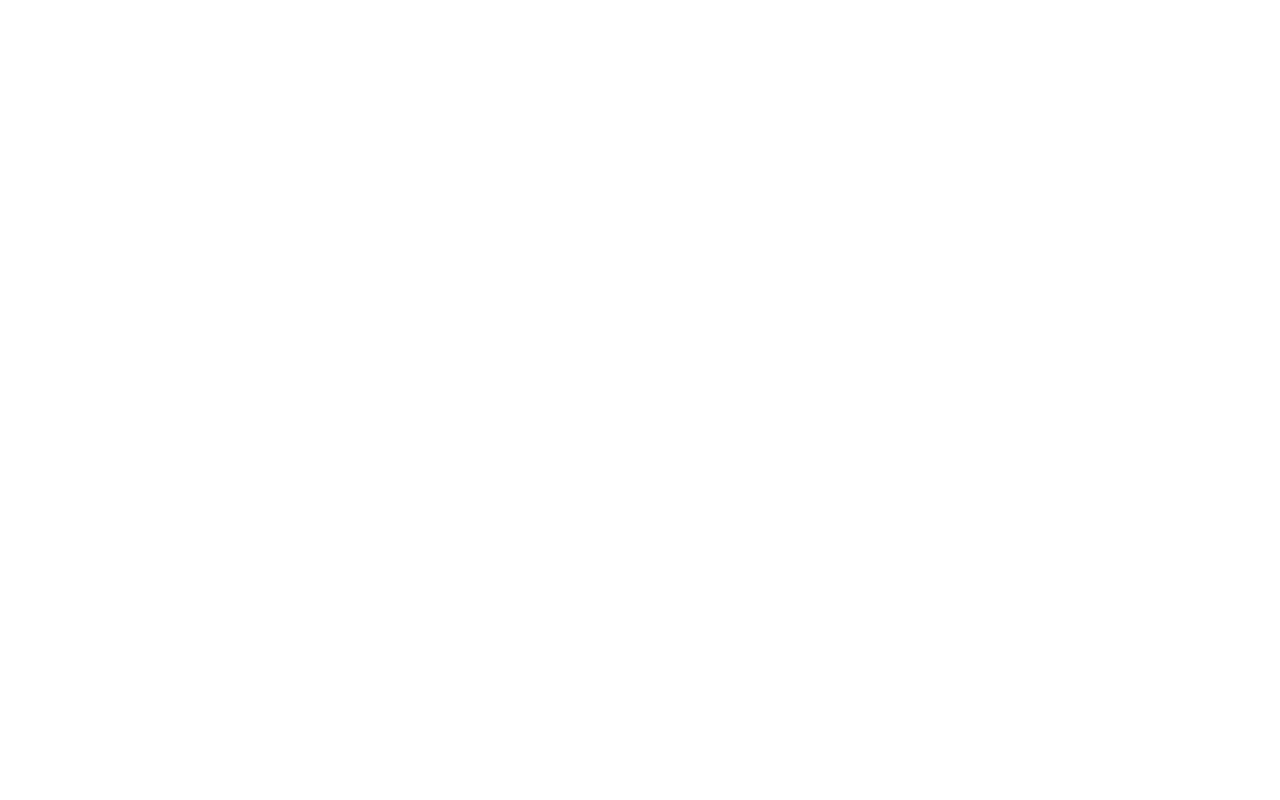
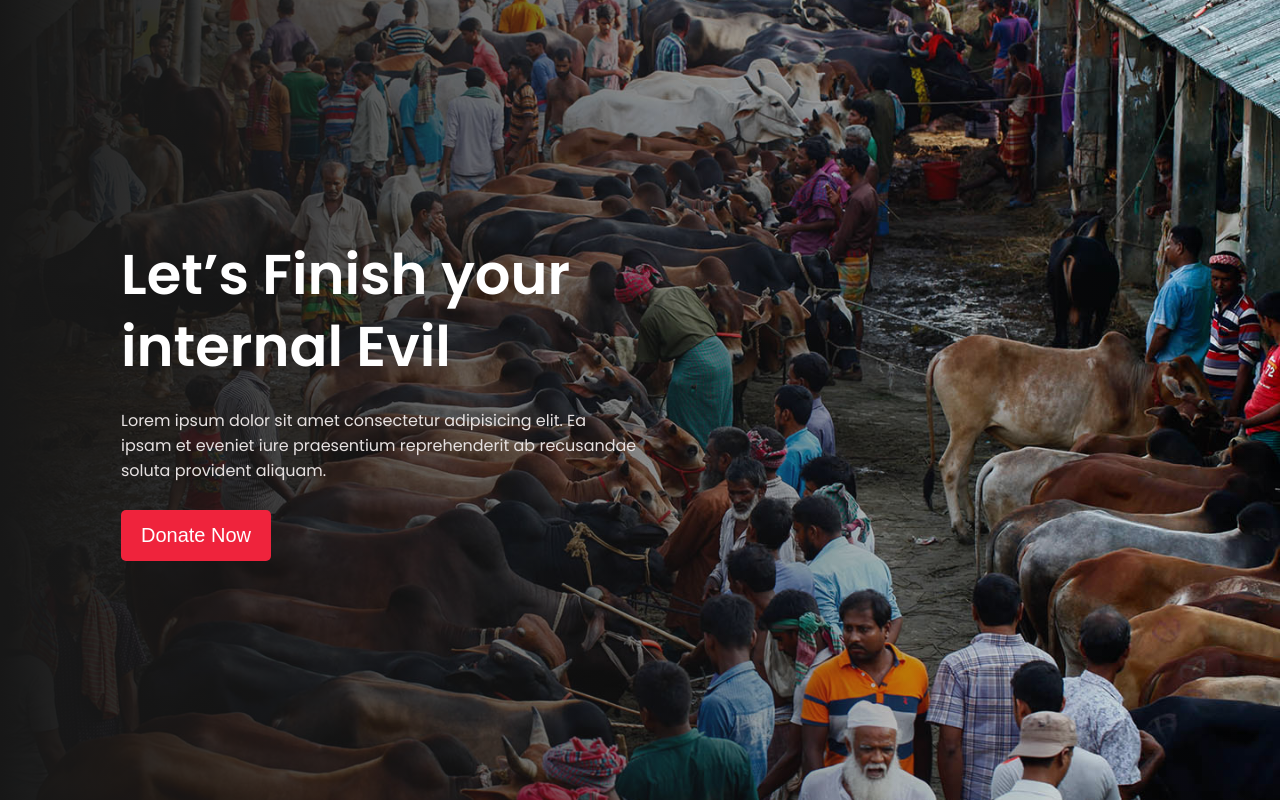
Before and after one commit to sazalislam04/eid-zakat, a plain HTML site: page index.html in a window 1280 px wide. Drawn offline with Linux system fonts and the light colour scheme.

Commit message:
added hero section

```diff
--- a/css/style.css
+++ b/css/style.css
@@ -0,0 +1,62 @@
+@import url('https://fonts.googleapis.com/css2?family=Poppins:wght@400;500;600&display=swap');
+
+* {
+    margin: 0;
+    padding: 0;
+    box-sizing: border-box;
+}
+
+body {
+    font-family: 'Poppins', sans-serif;
+}
+
+.container {
+    width: 1070px;
+    margin: 0 auto;
+    padding: 0 1rem;
+}
+
+.btn {
+    padding: 14px 20px;
+    color: #fff;
+    background-color: #ef233c;
+    border: none;
+    font-size: 20px;
+    border-radius: 5px;
+    cursor: pointer;
+    transition: .4s;
+}
+
+.btn:hover {
+    opacity: 0.8;
+}
+
+#hero {
+    background-image: linear-gradient(90deg, rgb(23, 23, 23), rgba(0, 0, 0, 0)), url(../image/banner.jpg);
+    background-position: center;
+    background-size: cover;
+    background-repeat: no-repeat;
+    width: 100%;
+    height: 100vh;
+    /* transform: scaleX(-1); */
+    display: flex;
+    align-items: center;
+}
+
+.heading {
+    /* transform: scaleX(-1); */
+    color: #fff;
+    width: 50%;
+}
+
+.hero-title {
+    font-size: 3.5rem;
+    line-height: 1.3;
+    margin-bottom: 1.5rem;
+}
+
+.hero-text {
+    color: #e6e1e1;
+    font-weight: normal;
+    margin-bottom: 1.7rem;
+}
--- a/index.html
+++ b/index.html
@@ -5,10 +5,35 @@
     <meta charset="UTF-8">
     <meta http-equiv="X-UA-Compatible" content="IE=edge">
     <meta name="viewport" content="width=device-width, initial-scale=1.0">
-    <title>Document</title>
+    <title>Eid_Zakat</title>
+    <link rel="stylesheet" href="css/style.css">
 </head>
 
 <body>
+    <!-- Hero Section -->
+    <section id="hero">
+        <!-- Hero Container -->
+        <div class="container">
+            <!-- heading -->
+            <div class="heading">
+                <h1 class="hero-title">Let’s Finish your
+                    internal Evil</h1>
+                <p class="hero-text">Lorem ipsum dolor sit amet consectetur adipisicing elit. Ea ipsam et eveniet iure
+                    praesentium reprehenderit ab recusandae soluta provident aliquam.</p>
+                <button type="button" class="btn">Donate Now</button>
+            </div>
+        </div>
+    </section>
+
+    <section id="section">
+        <div class="container">
+            <!-- Flex Container -->
+            <div class="flex-container">
+                <div></div>
+                <div></div>
+            </div>
+        </div>
+    </section>
 
 </body>
 
```
Also changed, not shown: image/love.jpg (added), image/man.jpg (added), image/man2.jpg (added), 1 other file.
